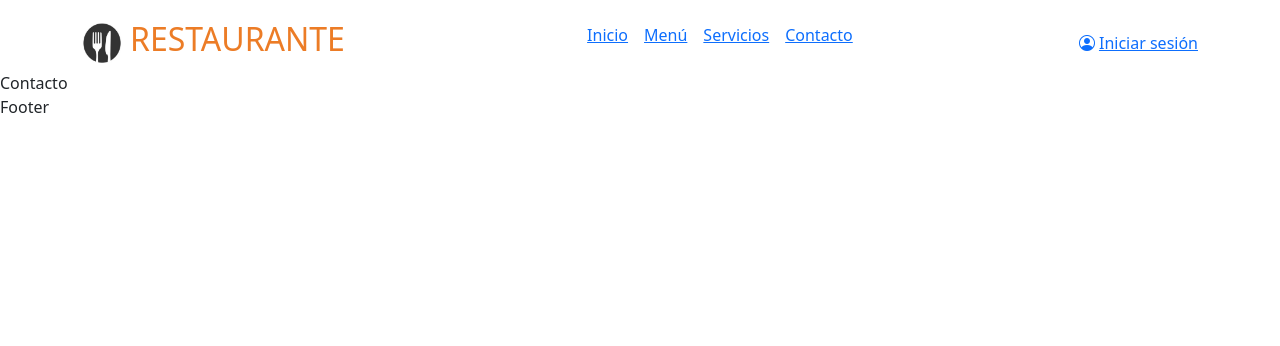
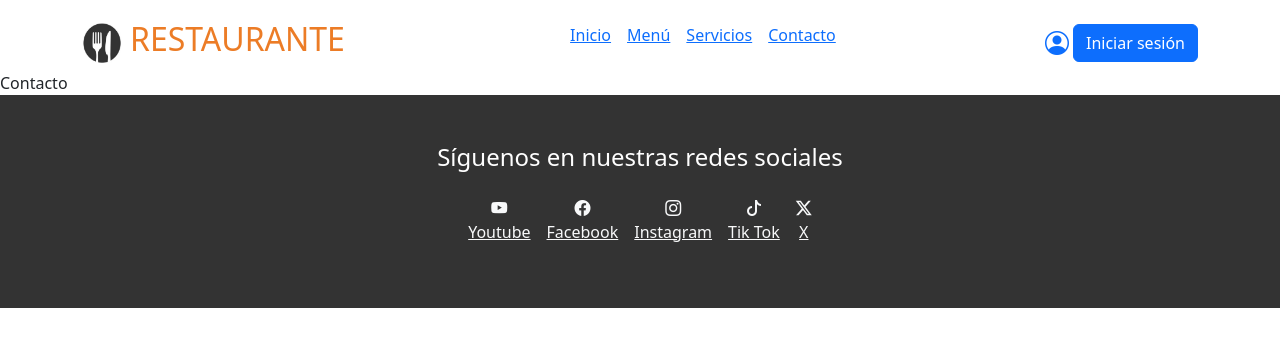
Before and after one commit to lhdez-gaby/restaurante, a React (Vite) app in the folder frontend/: page /contacto in a window 1280 px wide. Shown: the top 346 px of the page. Built offline with nearby package versions, Linux system fonts and the light colour scheme.

Commit message:
add: footer

```diff
--- /dev/null
+++ b/frontend/src/components/Footer/Footer.css
@@ -0,0 +1,18 @@
+.footer{
+  background-color: #333;
+  color: white;
+}
+
+.links{
+  display: flex;
+  justify-content: center;
+  align-items: center;
+  flex-direction: row;
+  gap: 1rem;
+}
+
+@media only screen and (max-width: 500px) {
+  .links{
+    flex-direction: column;
+  }
+}
--- a/frontend/src/components/Footer/Footer.jsx
+++ b/frontend/src/components/Footer/Footer.jsx
@@ -1,8 +1,36 @@
+import './Footer.css'
+import {Link} from 'react-router-dom'
+
 const Footer = () => {
   return (
-    <>
-      Footer
-    </>
+    <footer className="footer d-flex aling-items-center justify-content-center p-5 flex-column text-center">
+      <div>
+        <h4 className='mb-4'>Síguenos en nuestras redes sociales</h4>
+      </div>
+      <div className='links'>
+        <Link className="link-light" to="https://www.youtube.com">
+          <i className="bi bi-youtube"></i>
+          <p>Youtube</p>
+        </Link>
+        <Link className="link-light" to="https://www.facebook.com">
+          <i className="bi bi-facebook"></i>
+          <p>Facebook</p>
+        </Link>
+        <Link className="link-light" to="https://www.instagram.com">
+          <i className="bi bi-instagram"></i>
+          <p>Instagram</p>
+        </Link>
+        <Link className="link-light" to="https://www.tiktok.com">
+          <i className="bi bi-tiktok"></i>
+          <p>Tik Tok</p>
+        </Link>
+        <Link className="link-light" to="https://www.x.com">
+          <i className="bi bi-twitter-x"></i>
+          <p>X</p>
+        </Link>
+
+      </div>
+    </footer>
   )
 }
 
--- a/frontend/src/components/Header/Header.css
+++ b/frontend/src/components/Header/Header.css
@@ -19,6 +19,10 @@
 .menu{
   flex-direction: row;
 
+}
+
+.user-icon{
+  font-size: 1.5rem;
 }
 
 .sticky-header{
--- a/frontend/src/components/Header/Header.jsx
+++ b/frontend/src/components/Header/Header.jsx
@@ -75,11 +75,11 @@ const Header = () => {
 
           <div className='d-flex flex-row align-items-center'>
               <div >
-                <Link to='/'>
-                  <i className="bi bi-person-circle me-1"></i>
+                <Link to='/' >
+                  <i className="bi bi-person-circle me-1 user-icon"></i>
                 </Link>
               </div>
-              <Link to='Login'>
+              <Link to='Login' className='btn btn-primary'>
                     Iniciar sesión
               </Link>
               <span className='menu-icon ms-1' onClick={toggleMenu}>
```
Also changed, not shown: frontend/src/assets/data/hero.js (deleted, +0 -18 lines).
